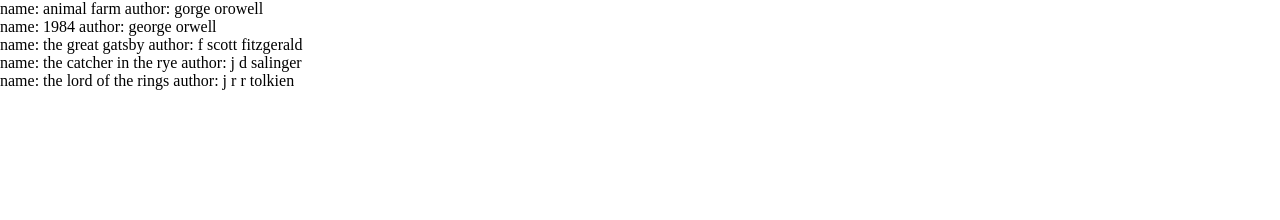
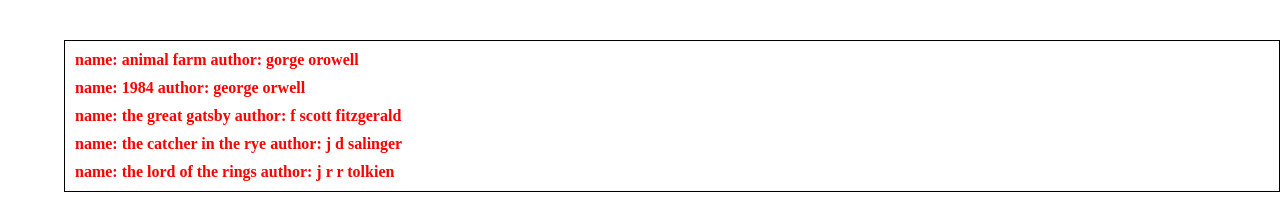
Before and after one commit to daniyal-abbassi/library-odinProject, a plain HTML site: page index.html in a window 1280 px wide. Drawn offline with Linux system fonts and the light colour scheme.

Commit message:
chore: update stylings

```diff
--- a/styles.css
+++ b/styles.css
@@ -5,3 +5,19 @@
   padding: 0;
   box-sizing: border-box;
 }
+#wrapper {
+    margin-top: 5vh;
+    margin-left: 5vw;
+    border: 1px solid black;
+}
+#books {
+    display: flex;
+    flex-direction: column;
+    gap: 10px;
+    flex-wrap: nowrap;
+    padding: 10px;
+}
+.bookName,.bookAuthor {
+    color: red;
+    font-weight: bold;
+}
```
